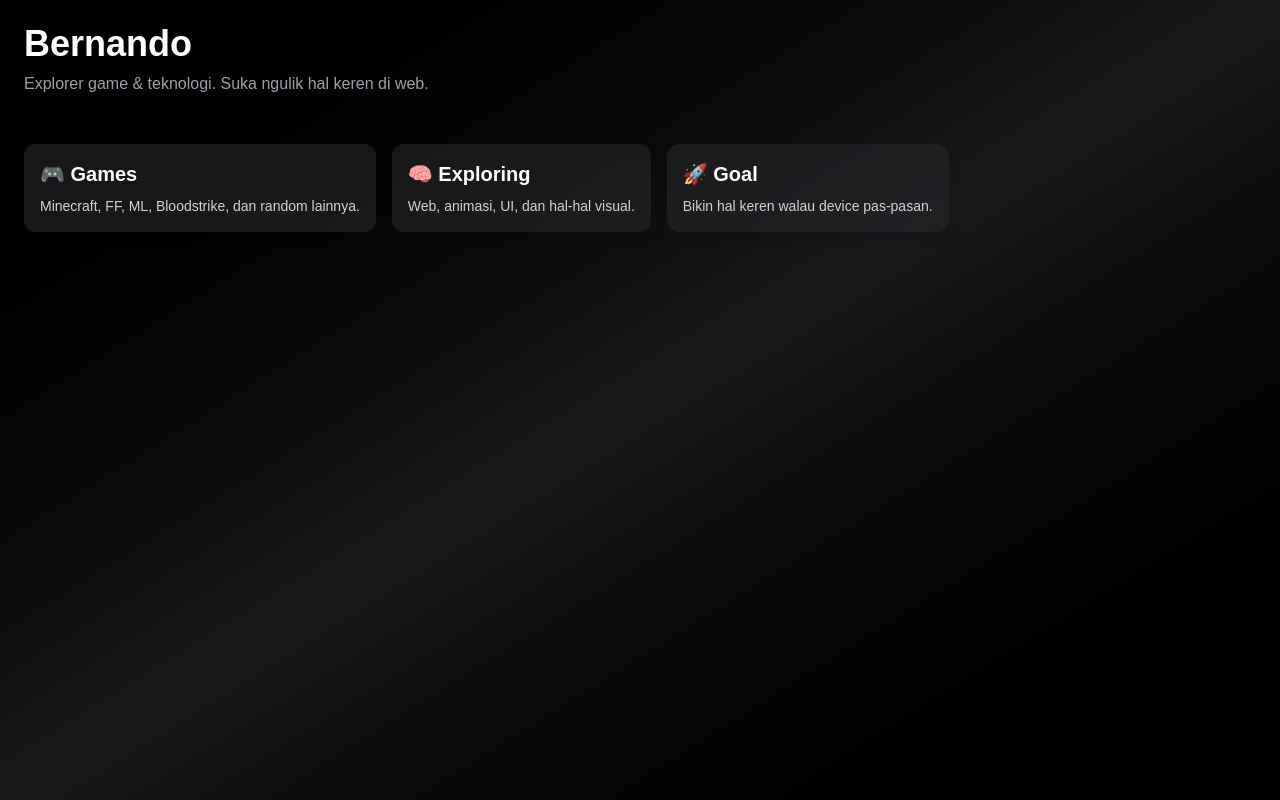
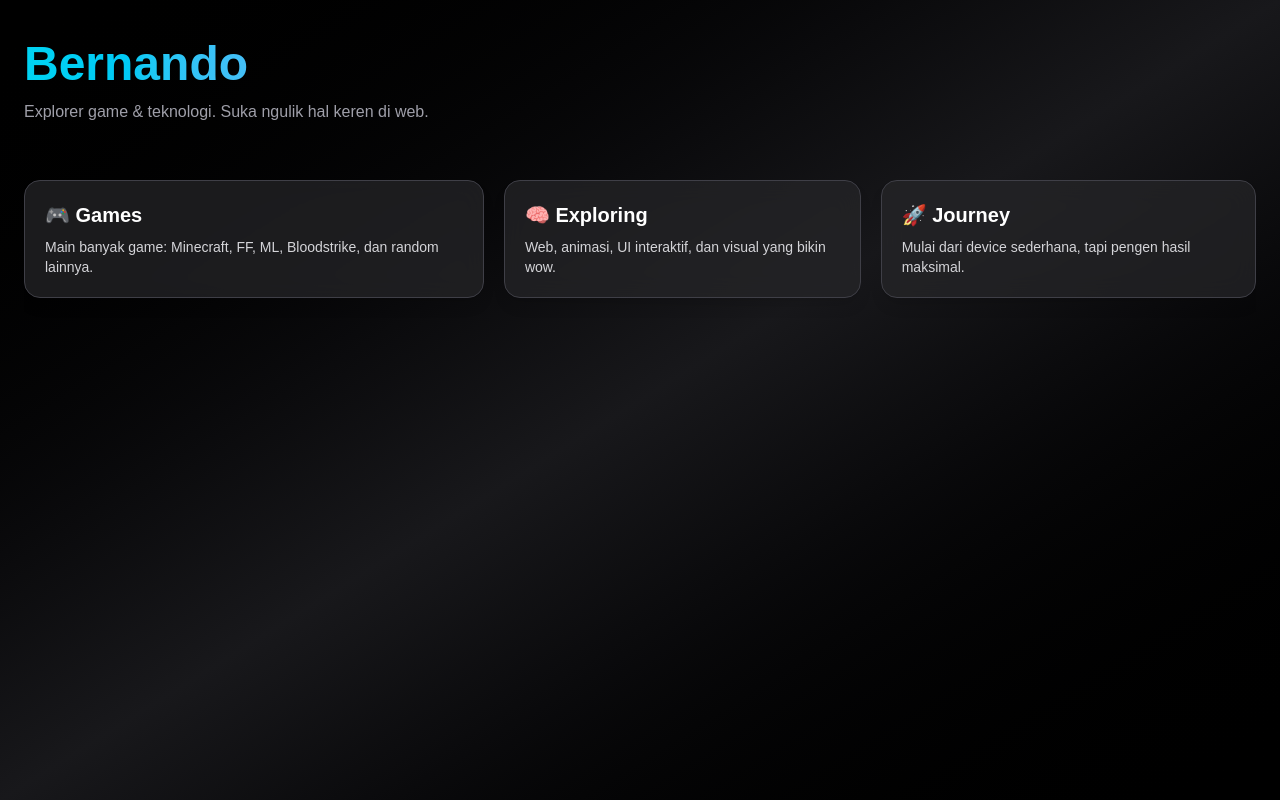
Before and after one commit to BernandoGaming/bernando, a Next.js app: page / in a window 1280 px wide. Built offline with nearby package versions, Linux system fonts and the light colour scheme.

Commit message:
Update page.tsx

```diff
--- a/app/page.tsx
+++ b/app/page.tsx
@@ -4,37 +4,51 @@ import { motion } from "framer-motion";
 
 export default function Home() {
   return (
-      <main className="min-h-screen bg-gradient-to-br from-black via-zinc-900 to-black text-white p-6">
-            {/* Hero */}
+    <main className="min-h-screen bg-gradient-to-br from-black via-zinc-900 to-black text-white px-6 py-10">
+
+      {/* HERO */}
       <motion.section
-                          initial={{ opacity: 0, y: 40 }}
+        initial={{ opacity: 0, y: 50 }}
         animate={{ opacity: 1, y: 0 }}
         transition={{ duration: 0.8 }}
-                                                  className="mb-12"
+        className="mb-14"
       >
-                                                                <h1 className="text-4xl font-bold mb-2">Bernando</h1>
-                                                                        <p className="text-zinc-400">
+        <h1 className="text-5xl font-extrabold bg-gradient-to-r from-cyan-400 to-purple-500 bg-clip-text text-transparent">
+          Bernando
+        </h1>
+        <p className="mt-3 text-zinc-400 max-w-md">
           Explorer game & teknologi. Suka ngulik hal keren di web.
         </p>
       </motion.section>
 
-                                                                                                      {/* Cards */}
-                                                                                                            <section className="overflow-x-auto flex gap-4 pb-4">
+      {/* CARD SLIDER */}
+      <section className="flex gap-5 overflow-x-auto pb-6">
         {[
-                                                                                                                              { title: "🎮 Games", desc: "Minecraft, FF, ML, Bloodstrike, dan random lainnya." },
-                                                                                                                                        { title: "🧠 Exploring", desc: "Web, animasi, UI, dan hal-hal visual." },
-                                                                                                                                                  { title: "🚀 Goal", desc: "Bikin hal keren walau device pas-pasan." },
+          {
+            title: "🎮 Games",
+            desc: "Main banyak game: Minecraft, FF, ML, Bloodstrike, dan random lainnya.",
+          },
+          {
+            title: "🧠 Exploring",
+            desc: "Web, animasi, UI interaktif, dan visual yang bikin wow.",
+          },
+          {
+            title: "🚀 Journey",
+            desc: "Mulai dari device sederhana, tapi pengen hasil maksimal.",
+          },
         ].map((item, i) => (
           <motion.div
             key={i}
-                                                                                                                                                                                            whileHover={{ scale: 1.05 }}
-                                                                                                                                                                                                        className="min-w-[250px] bg-zinc-800/60 backdrop-blur rounded-xl p-4 shadow-lg"
+            whileHover={{ scale: 1.08 }}
+            transition={{ type: "spring", stiffness: 200 }}
+            className="min-w-[260px] rounded-2xl bg-zinc-800/70 backdrop-blur-md p-5 border border-zinc-700 shadow-lg"
           >
             <h3 className="text-xl font-semibold mb-2">{item.title}</h3>
             <p className="text-sm text-zinc-300">{item.desc}</p>
           </motion.div>
         ))}
       </section>
+
     </main>
   );
 }
```
Lines whose indentation alone changed are shown as unchanged.
